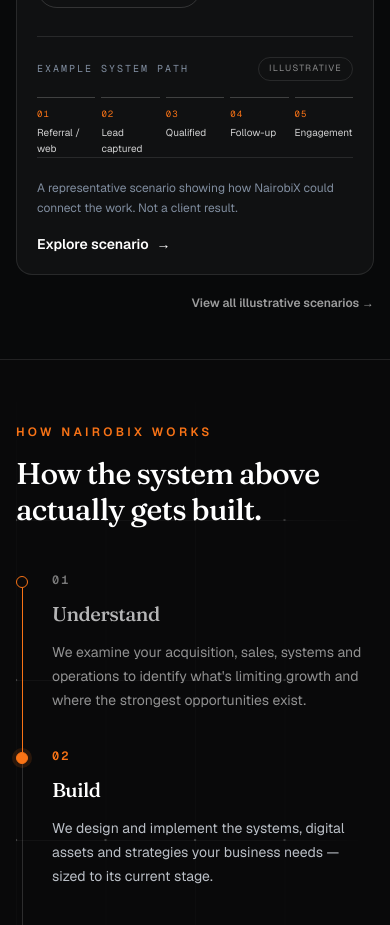
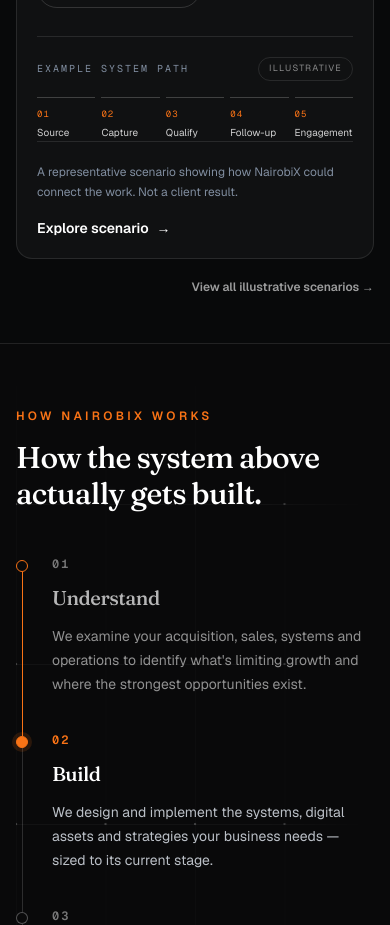
Before and after one commit to elkanaryan20-stack/NairobiX, a Next.js app: page / in a window 390 px wide. Shown: the part 10380-11305 px from the top of the page. Built offline with nearby package versions, Linux system fonts and the light colour scheme; no server answers.

Commit message:
Tighten scenario journey labels for mobile

```diff
--- a/components/home/ScenarioShowcase.tsx
+++ b/components/home/ScenarioShowcase.tsx
@@ -14,9 +14,9 @@
 };
 
 const JOURNEYS: Record<string, string[]> = {
-  professional: ["Referral / web", "Lead captured", "Qualified", "Follow-up", "Engagement"],
-  property: ["Portal / WhatsApp", "Lead captured", "Agent assigned", "Viewing", "Deal"],
-  retail: ["Campaign / store", "Product visit", "Order", "Fulfilment", "Repeat"],
+  professional: ["Source", "Capture", "Qualify", "Follow-up", "Engagement"],
+  property: ["Enquiry", "Capture", "Assign", "Viewing", "Deal"],
+  retail: ["Campaign", "Visit", "Order", "Fulfil", "Repeat"],
 };
 
 function journeyFor(slug: string) {
```
